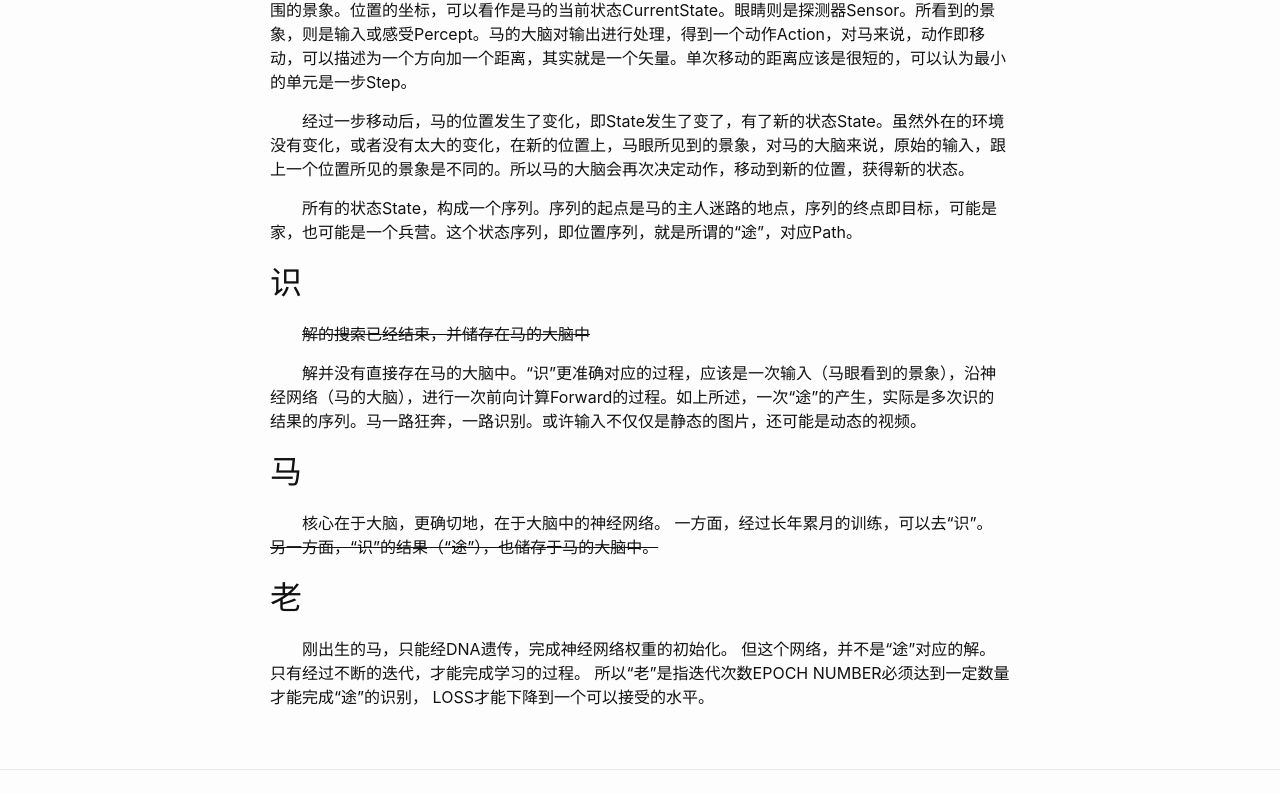
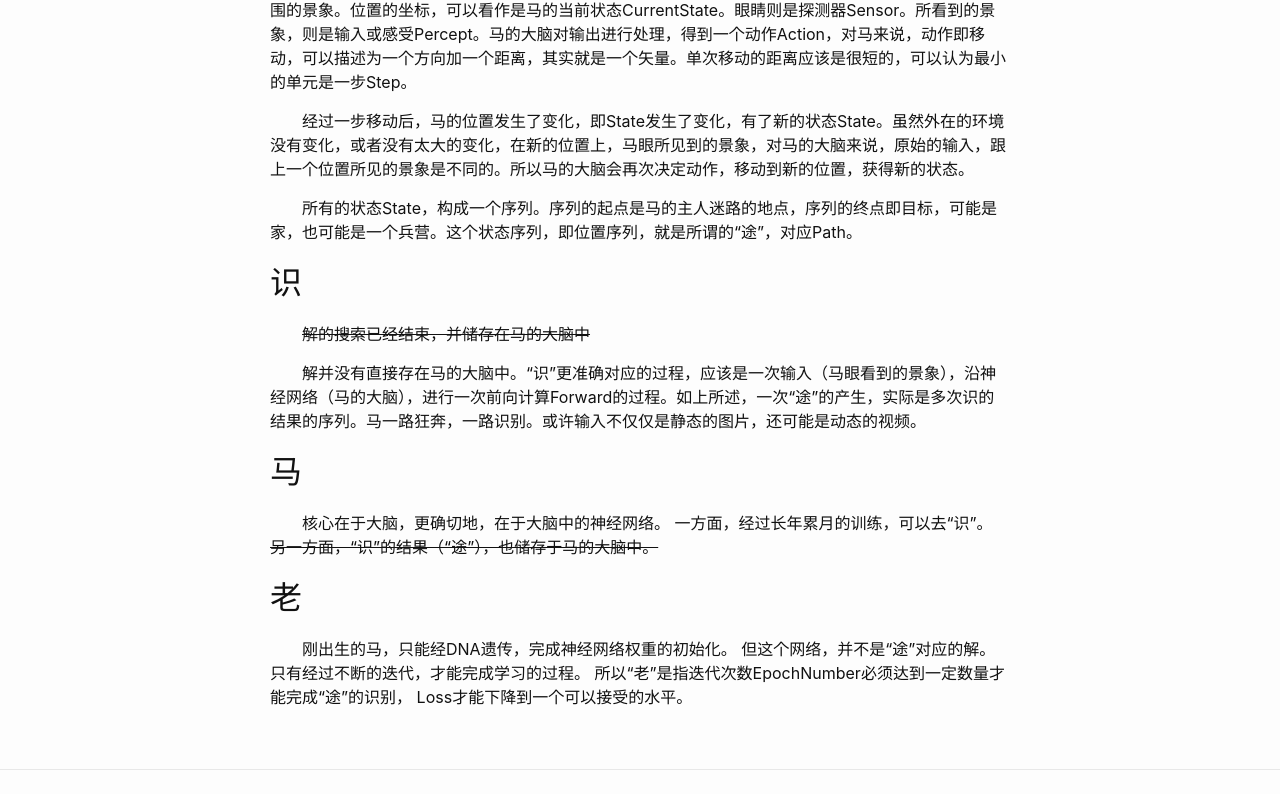
Before and after one commit to leonzhu211/leonzhu211.github.io, a Jekyll site: the page built from _posts/2019-8-4-horse.markdown, in a window 1280 px wide. Shown: the part 347-1141 px from the top of the page. Built offline with Jekyll 4.4.1, drawn with Linux system fonts in a browser that asks for light colours.

Commit message:
Update 2019-8-4-horse.markdown
修改错别字

```diff
--- a/_posts/2019-8-4-horse.markdown
+++ b/_posts/2019-8-4-horse.markdown
@@ -13,7 +13,7 @@ categories: AI
 
 上述的解释可能是不对的。任何时候，马开始识别，总是站在一个特定的位置，它的眼睛只能看到周围的景象。位置的坐标，可以看作是马的当前状态CurrentState。眼睛则是探测器Sensor。所看到的景象，则是输入或感受Percept。马的大脑对输出进行处理，得到一个动作Action，对马来说，动作即移动，可以描述为一个方向加一个距离，其实就是一个矢量。单次移动的距离应该是很短的，可以认为最小的单元是一步Step。
 
-经过一步移动后，马的位置发生了变化，即State发生了变了，有了新的状态State。虽然外在的环境没有变化，或者没有太大的变化，在新的位置上，马眼所见到的景象，对马的大脑来说，原始的输入，跟上一个位置所见的景象是不同的。所以马的大脑会再次决定动作，移动到新的位置，获得新的状态。
+经过一步移动后，马的位置发生了变化，即State发生了变化，有了新的状态State。虽然外在的环境没有变化，或者没有太大的变化，在新的位置上，马眼所见到的景象，对马的大脑来说，原始的输入，跟上一个位置所见的景象是不同的。所以马的大脑会再次决定动作，移动到新的位置，获得新的状态。
 
 所有的状态State，构成一个序列。序列的起点是马的主人迷路的地点，序列的终点即目标，可能是家，也可能是一个兵营。这个状态序列，即位置序列，就是所谓的“途”，对应Path。
 
@@ -33,5 +33,5 @@ categories: AI
 刚出生的马，只能经DNA遗传，完成神经网络权重的初始化。
 但这个网络，并不是“途”对应的解。
 只有经过不断的迭代，才能完成学习的过程。
-所以“老”是指迭代次数EPOCH NUMBER必须达到一定数量才能完成“途”的识别，
-LOSS才能下降到一个可以接受的水平。
+所以“老”是指迭代次数EpochNumber必须达到一定数量才能完成“途”的识别，
+Loss才能下降到一个可以接受的水平。
```
